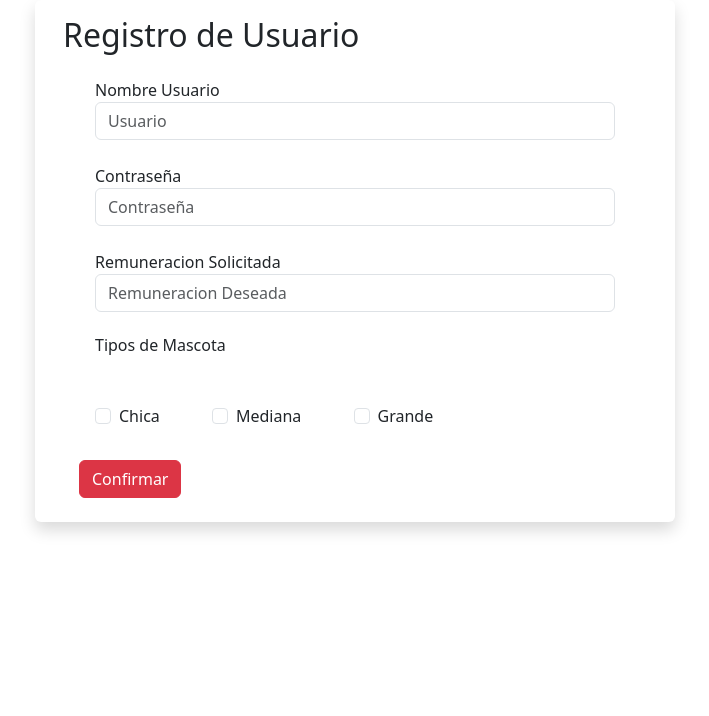
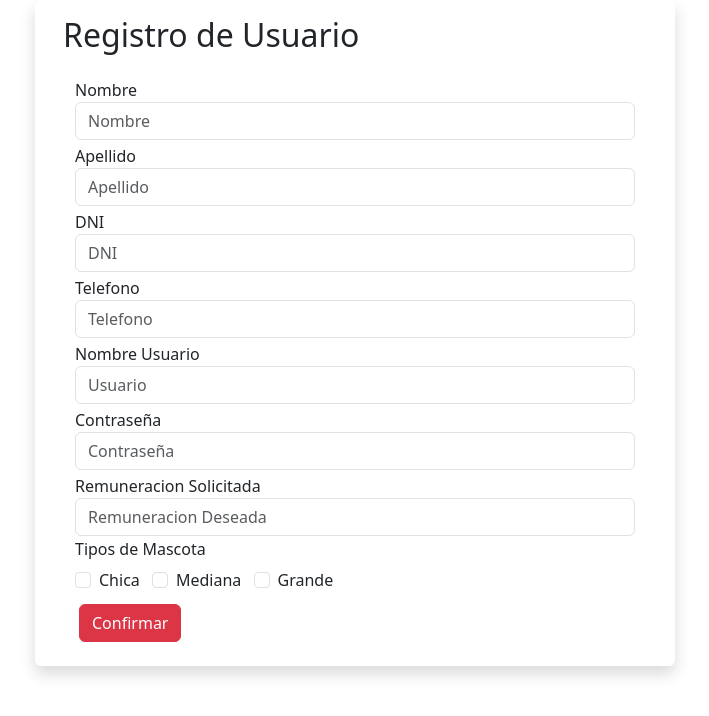
Before and after one commit to JuanDecoud/petHero-, a PHP site: page /Views/Sign-upKeeper.php in a window 1280 px wide. Shown: the top 716 px of the page, without its empty margins (285-994 px from the left). Run offline with PHP 8.4, Linux system fonts and the light colour scheme; some libraries are stand-ins or nearby versions.

Commit message:
Quick FIx

```diff
--- a/Config/Config.php
+++ b/Config/Config.php
@@ -6,4 +6,5 @@ define("FRONT_ROOT", "/TP-FINAL-2022/");
 define("VIEWS_PATH", "Views/");
 define("CSS_PATH", FRONT_ROOT.VIEWS_PATH . "css/");
 define("JS_PATH", FRONT_ROOT.VIEWS_PATH . "js/");
+ini_set('xdebug.max_nesting_level', 600);
 ?>
--- a/Models/Keeper.php
+++ b/Models/Keeper.php
@@ -12,11 +12,15 @@
 
 
 
-        public function __construct($username , $contrasena , $tipocuenta , $tipoMascota , $remuneracion)
+        public function __construct($username , $contrasena , $tipocuenta , $tipoMascota , $remuneracion, $nombre, $apellido,$dni,$telefono)
         {
             parent::__construct($username,$contrasena);
             $this->setContrasena($contrasena);
             $this->setTipodecuenta($tipocuenta);
+            $this->setNombre($nombre);
+            $this->setApellido($apellido);
+            $this->setDni($dni);
+            $this->setTelefono($telefono);
             $this->tipoMascota = $tipoMascota;
             $this->remuneracion = $remuneracion ;
         }
--- a/Views/Login.php
+++ b/Views/Login.php
@@ -11,12 +11,12 @@
                 <div class="form-group m-4  ">
                     <label for="exampleInputEmail1" class = " ">Nombre Usuario</label>
                     <input type="text" class="form-control  " id="exampleInputEmail1"
-                        aria-describedby="emailHelp" placeholder="Usuario" name = "userName" require>
+                        aria-describedby="emailHelp" placeholder="Usuario" name = "userName" required>
                 </div>
                 <div class="form-group m-4  ">
                     <label for="exampleInputEmail1" class = " ">Contraseña</label>
                     <input type="password" class="form-control " id="exampleInputEmail1"
-                        aria-describedby="emailHelp" placeholder="Contraseña" name = "contrasena" requiere>
+                        aria-describedby="emailHelp" placeholder="Contraseña" name = "contrasena" requiered>
                 </div>
                 <div class = "form-group m-2">
                     <button type="submit" class="btn btn-danger">Confirmar</button>
--- a/Views/Sign-upKeeper.php
+++ b/Views/Sign-upKeeper.php
@@ -4,31 +4,51 @@
     <div class = " container   ">
         <h2 class = "mb-4">Registro de Usuario</h2>
         <form class = "m-2" method = "post" action = "<?php echo FRONT_ROOT."Register/agregarKeeper" ; ?>">
-                <div class="form-group m-4  ">
+                <div class="form-group m-1  ">
+                    <label for="exampleInputEmail1" class = " ">Nombre</label>
+                    <input type="text" class="form-control  " id="exampleInputEmail1"
+                        aria-describedby="emailHelp" placeholder="Nombre" name = "nombre" required>
+                </div>
+                <div class="form-group m-1  ">
+                    <label for="exampleInputEmail1" class = " ">Apellido</label>
+                    <input type="text" class="form-control  " id="exampleInputEmail1"
+                        aria-describedby="emailHelp" placeholder="Apellido" name = "apellido" required>
+                </div>
+                <div class="form-group m-1  ">
+                    <label for="exampleInputEmail1" class = " ">DNI</label>
+                    <input type="number" class="form-control " id="exampleInputEmail1"
+                        aria-describedby="emailHelp" placeholder="DNI" name = "DNI" required>
+                </div>
+                <div class="form-group m-1 ">
+                    <label for="exampleInputEmail1" class = " ">Telefono</label>
+                    <input type="number" class="form-control " id="exampleInputEmail1"
+                        aria-describedby="emailHelp" placeholder="Telefono" name = "telefono" required>
+                </div>
+                 <div class="form-group m-1  ">
                     <label for="exampleInputEmail1" class = " ">Nombre Usuario</label>
                     <input type="text" class="form-control  " id="exampleInputEmail1"
-                        aria-describedby="emailHelp" placeholder="Usuario" name = "userName" require>
+                        aria-describedby="emailHelp" placeholder="Usuario" name = "userName" required>
                 </div>
-                <div class="form-group m-4  ">
+                <div class="form-group m-1  ">
                     <label for="exampleInputEmail1" class = " ">Contraseña</label>
                     <input type="password" class="form-control " id="exampleInputEmail1"
-                        aria-describedby="emailHelp" placeholder="Contraseña" name = "contrasena" requiere>
+                        aria-describedby="emailHelp" placeholder="Contraseña" name = "contrasena" required>
                 </div>
-                <div class="form-group m-4  ">
+                <div class="form-group m-1  ">
                     <label for="exampleInputEmail1" class = " ">Remuneracion Solicitada</label>
                     <input type="number" class="form-control " id="exampleInputEmail1"
-                        aria-describedby="emailHelp" placeholder="Remuneracion Deseada" name = "remuneracion" requiere>
+                        aria-describedby="emailHelp" placeholder="Remuneracion Deseada" name = "remuneracion" required>
                 </div>
-                <h6 class = "m-4"> Tipos de Mascota</h6>
-                <div class="form-check form-check-inline m-4">
+                <h6 class = "m-1"> Tipos de Mascota</h6>
+                <div class="form-check form-check-inline m-1">
                     <input class="form-check-input" type="checkbox" id="inlineCheckbox1" value="Chica" name = "mascota1">
                     <label class="form-check-label" for="inlineCheckbox1"  value = "Chica">Chica</label>
                 </div>
-                <div class="form-check form-check-inline m-4">
+                <div class="form-check form-check-inline m-1">
                     <input class="form-check-input" type="checkbox" id="inlineCheckbox1" value="Mediana" name = "mascota2">
                     <label class="form-check-label" for="inlineCheckbox1"  value = "Chica">Mediana</label>
                 </div>
-                <div class="form-check form-check-inline m-4">
+                <div class="form-check form-check-inline m-1">
                     <input class="form-check-input" type="checkbox" id="inlineCheckbox1" value="Grande" name = "mascota3">
                     <label class="form-check-label" for="inlineCheckbox1"  value = "Chica">Grande</label>
                 </div>
```
Also changed, not shown: Controllers/RegisterController.php (+3 -5 lines), DAO/KeeperDAO.php (+9 -7 lines), DAO/UserDAO.php (+17 -3 lines), Data/keepers.json (+55 -2 lines), Models/User.php (+80 -2 lines), Views/List-allKeepers.php (+6 -1 lines).
